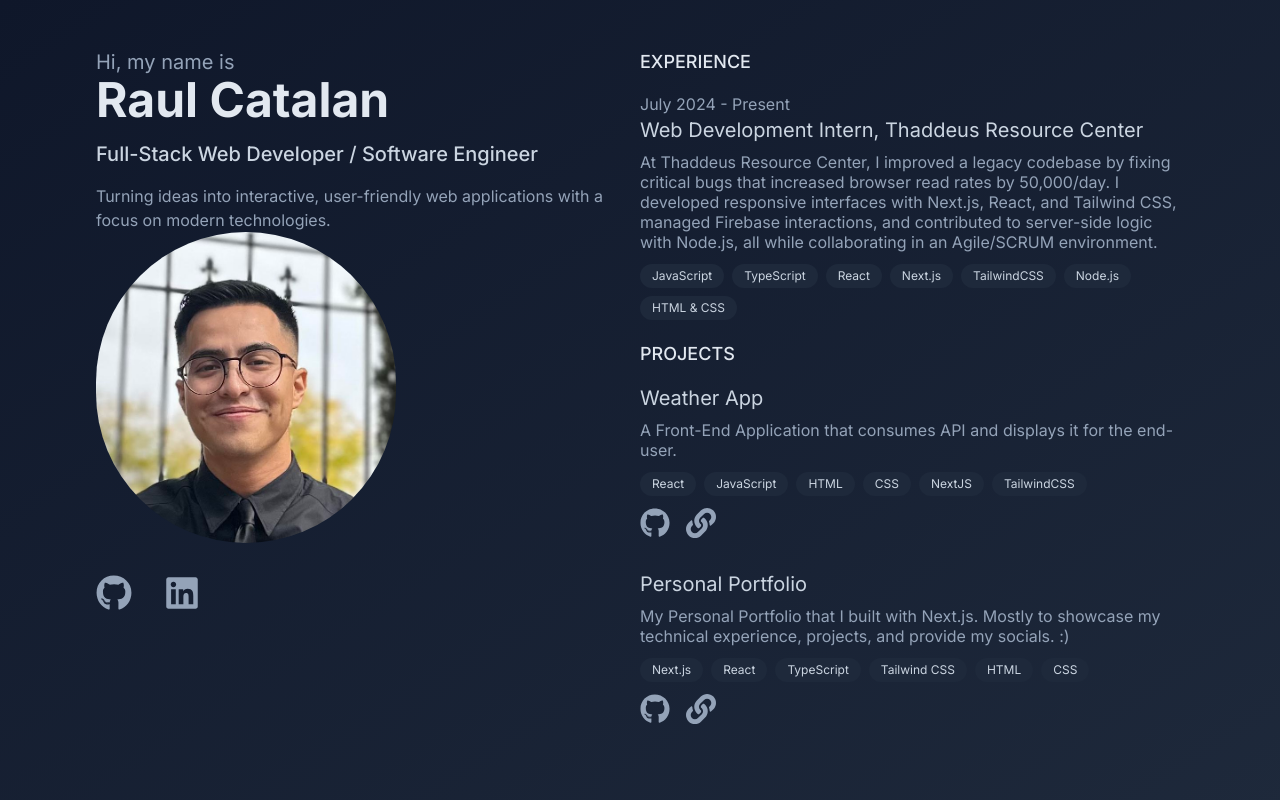
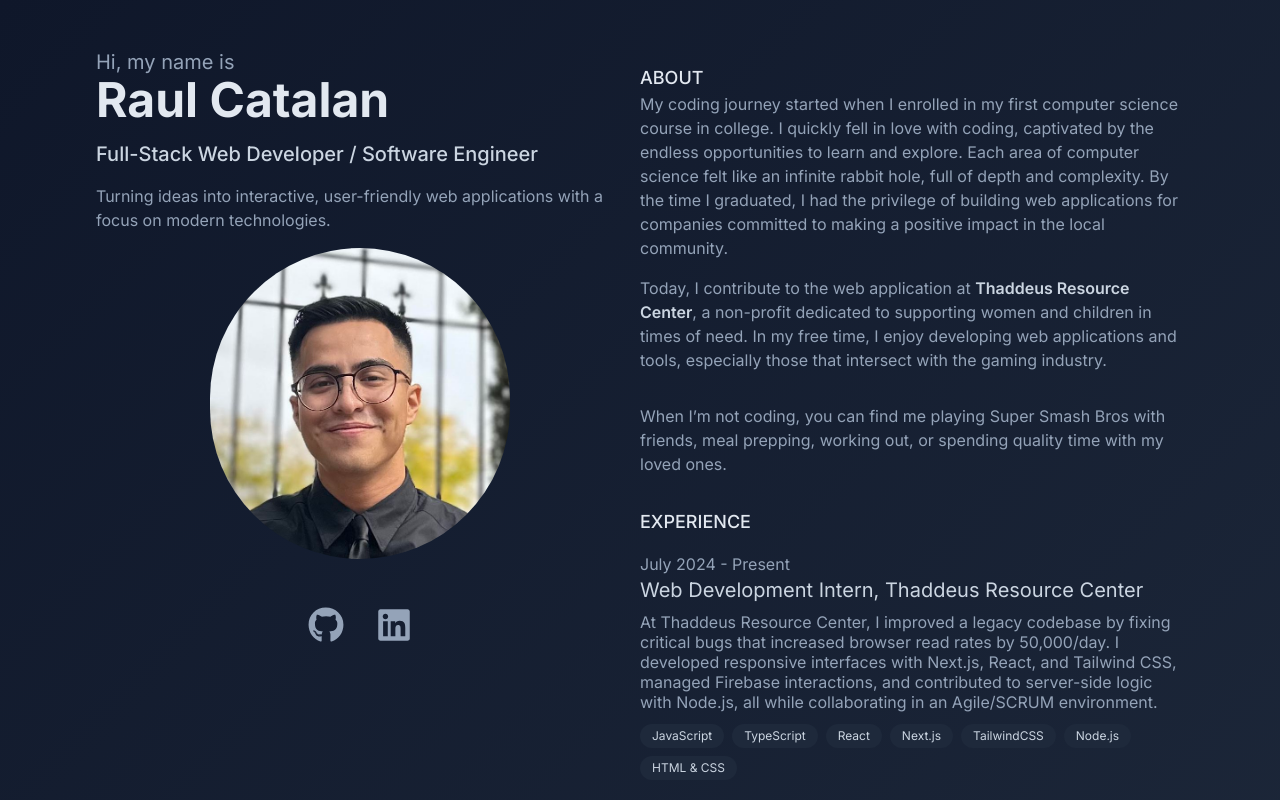
Before and after one commit to Raul-Catalan/raul-catalan-portfolio, a Next.js app: page / in a window 1280 px wide. Shown: the top 800 px of the page. Built offline with nearby package versions, Linux system fonts and the light colour scheme.

Commit message:
Add Nav and Good Enough Styling

```diff
--- a/src/app/(hero)/components/experiences.tsx
+++ b/src/app/(hero)/components/experiences.tsx
@@ -3,7 +3,7 @@
 
 const Experiences = () => {
   return (
-    <section>
+    <section className="max-w-xl">
       <h2 className="text-lg font-medium uppercase text-slate-200 sm:text-lg">
         Experience
       </h2>
--- a/src/app/(hero)/components/landing.tsx
+++ b/src/app/(hero)/components/landing.tsx
@@ -1,9 +1,10 @@
+import Navbar from "@/app/components/Navbar";
 import Image from "next/image";
 import { FaGithub, FaLinkedin } from "react-icons/fa";
 
 export default function Landing() {
   return (
-    <main className="flex max-w-lg flex-col">
+    <main className="mr-4 flex max-w-xl flex-col">
       <section className="">
         <p className="sm:text-xl">Hi, my name is</p>
         <h1 className="pt-0 text-4xl font-bold text-slate-200 sm:text-5xl">
@@ -17,7 +18,7 @@
           focus on modern technologies.
         </p>
       </section>
-      <section className="hidden lg:flex">
+      <section className="hidden py-4 lg:flex lg:justify-center">
         <Image
           src="/images/gitHubProfilePicCrop1.jpg"
           width={300}
@@ -26,7 +27,7 @@
           alt="Picture of Raul Catalan"
         />
       </section>
-      <ul className="flex py-8 text-4xl">
+      <ul className="flex py-8 text-4xl lg:items-end lg:justify-center">
         <li className="pr-4 lg:pr-8">
           <a
             href="https://github.com/Raul-Catalan"
--- a/src/app/(hero)/components/projects.tsx
+++ b/src/app/(hero)/components/projects.tsx
@@ -3,7 +3,7 @@
 
 const Projects = () => {
   return (
-    <section>
+    <section className="max-w-xl">
       <h2 className="text-lg font-medium uppercase text-slate-200 sm:text-lg">
         Projects
       </h2>
--- a/src/app/(hero)/page.tsx
+++ b/src/app/(hero)/page.tsx
@@ -1,13 +1,12 @@
 import Landing from "./components/landing";
 import Projects from "./components/projects";
 import Experiences from "./components/experiences";
-import ThemeSwitch from "../components/ThemeSwitch";
 import About from "../components/about";
 
 export default function Home() {
   return (
     <div className="flex flex-col px-6 py-12 lg:flex-row lg:px-24 lg:py-12">
-      <div className="lg:sticky lg:top-0 lg:flex-1">
+      <div className="lg:sticky lg:top-0 lg:flex lg:flex-1 lg:justify-end">
         <Landing />
       </div>
       <div className="flex flex-col lg:flex-1 lg:overflow-y-auto">
--- a/src/app/components/Navbar.tsx
+++ b/src/app/components/Navbar.tsx
@@ -1,26 +1,17 @@
 import Link from "next/link";
-import ThemeSwitch from "./ThemeSwitch";
 
 const Navbar = () => {
   return (
-    <nav className="hidden h-6 w-full flex-row bg-blue-200 md:flex">
-      <div>
-        <Link href="/" className="">
-          Raul Catalan
-        </Link>
-      </div>
-      <div>
-        <Link href="/projects" className="">
-          Projects
-        </Link>
-        <Link href="/about" className="">
-          About
-        </Link>
-        <Link href="/contact" className="">
-          Contact Me
-        </Link>
-        //<ThemeSwitch />
-      </div>
+    <nav className="hidden text-lg uppercase text-slate-300 lg:flex lg:w-full lg:flex-col lg:items-center">
+      <Link href="#about" className="">
+        About
+      </Link>
+      <Link href="#experiences" className="">
+        Experience
+      </Link>
+      <Link href="#projects" className="">
+        Projects
+      </Link>
     </nav>
   );
 };
--- a/src/app/components/about.tsx
+++ b/src/app/components/about.tsx
@@ -1,6 +1,40 @@
 // TODO: Add About Me
 const About = () => {
-  return <p className="hidden"></p>;
+  return (
+    <section className="max-w-xl py-4">
+      <h2 className="text-lg font-medium uppercase text-slate-200 sm:text-lg">
+        About
+      </h2>
+      <p>
+        My coding journey started when I enrolled in my first computer science
+        course in college. I quickly fell in love with coding, captivated by the
+        endless opportunities to learn and explore. Each area of computer
+        science felt like an infinite rabbit hole, full of depth and complexity.
+        By the time I graduated, I had the privilege of building web
+        applications for companies committed to making a positive impact in the
+        local community.
+      </p>
+      <p className="py-4">
+        Today, I contribute to the web application at{" "}
+        <a
+          href="https://thaddeus.org"
+          target="_blank"
+          rel="noopener noreferrer"
+          className="font-semibold text-slate-300"
+        >
+          Thaddeus Resource Center
+        </a>
+        , a non-profit dedicated to supporting women and children in times of
+        need. In my free time, I enjoy developing web applications and tools,
+        especially those that intersect with the gaming industry.
+      </p>
+      <p className="py-4">
+        When I’m not coding, you can find me playing Super Smash Bros with
+        friends, meal prepping, working out, or spending quality time with my
+        loved ones.
+      </p>
+    </section>
+  );
 };
 
 export default About;
--- a/src/app/layout.tsx
+++ b/src/app/layout.tsx
@@ -2,7 +2,6 @@
 import { Inter } from "next/font/google";
 import "./globals.css";
 import { Providers } from "./providers";
-import Navbar from "./components/Navbar";
 
 const inter = Inter({ subsets: ["latin"] });
 
```
